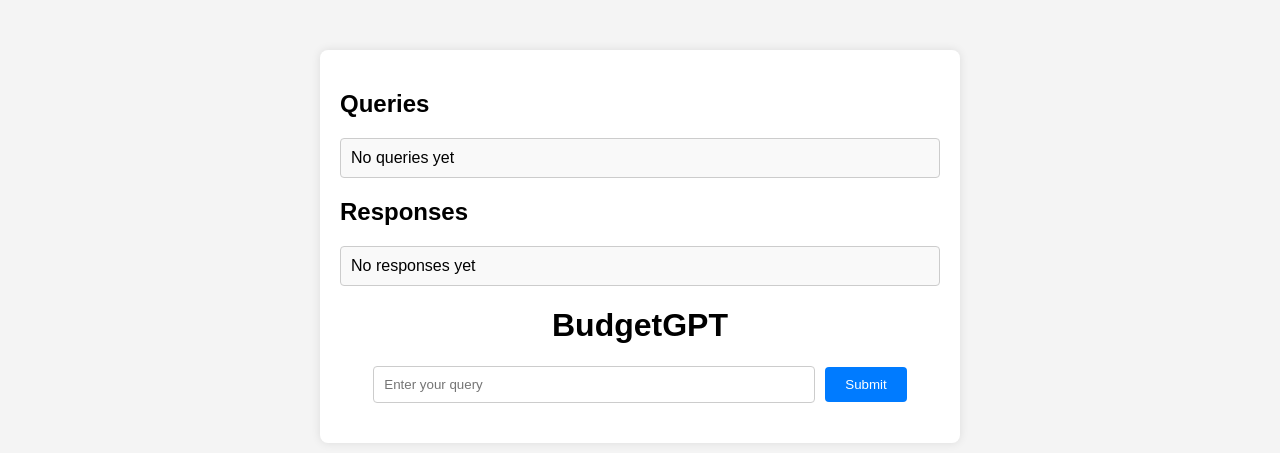
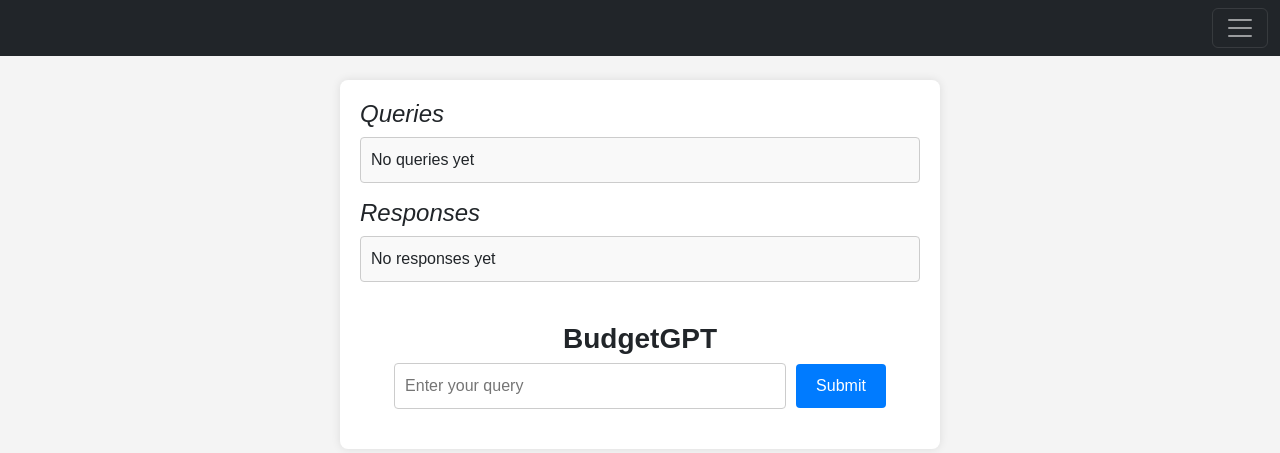
Before and after one commit to omraakhtarit2020/ExpenseApp, a Java web app: page /budgetPlanning.jsp in a window 1280 px wide. Shown: the top 453 px of the page. Run offline with Tomcat 11, a stand-in JSP engine, Linux system fonts and the light colour scheme.

Commit message:
added nav in budget

```diff
--- a/src/main/java/com/db/DBConnection.java
+++ b/src/main/java/com/db/DBConnection.java
@@ -11,7 +11,7 @@
 
 		try {
 			Class.forName("com.mysql.cj.jdbc.Driver");
-			conn = DriverManager.getConnection("jdbc:mysql://localHost:3306/tracker", "root", "Krittik@123");
+			conn = DriverManager.getConnection("jdbc:mysql://localhost:3306/tracker", "omra", "root");
 		} catch (Exception e) {
 			e.printStackTrace();
 		}
--- a/src/main/java/com/download/DownloadPdf.java
+++ b/src/main/java/com/download/DownloadPdf.java
@@ -32,13 +32,12 @@
 		// System.out.println("hi");
 		HttpSession session = request.getSession();
 		User user = (User) session.getAttribute("userobj");
-		String nameOfFile=user.getFname()+"_"+user.getLname()+"_"+"Transaction list";
-		String path = "C:\\Users\\Krittika\\Desktop\\Download_Project_ExpenseTrackerApp" + nameOfFile + ".pdf";
+		String nameOfFile = user.getFname() + "_" + user.getLname() + "_" + "Transaction list";
+		String path = "C:\\Users\\DELL\\Desktop\\" + nameOfFile + ".pdf";
 		PdfWriter writer = new PdfWriter(path);
 		PdfDocument docu = new PdfDocument(writer);
 		docu.setDefaultPageSize(PageSize.A4);
 		Document document = new Document(docu);
-
 
 		ExpenseDAO d = new ExpenseDAO(DBConnection.getConn());
 		List<User_expense> list1 = d.getAllExpenseById(user.getId());
--- a/src/main/webapp/budgetPlanning.jsp
+++ b/src/main/webapp/budgetPlanning.jsp
@@ -6,6 +6,7 @@
 <meta charset="UTF-8">
 <meta name="viewport" content="width=device-width, initial-scale=1.0">
 <title>BudgetGPT</title>
+<link href="https://cdn.jsdelivr.net/npm/bootstrap@5.3.2/dist/css/bootstrap.min.css" rel="stylesheet" integrity="sha384-T3c6CoIi6uLrA9TneNEoa7RxnatzjcDSCmG1MXxSR1GAsXEV/Dwwykc2MPK8M2HN" crossorigin="anonymous">
 <style>
 body {
 	font-family: Arial, sans-serif;
@@ -21,12 +22,9 @@
 	background-color: #fff;
 	border-radius: 8px;
 	box-shadow: 0 0 10px rgba(0, 0, 0, 0.1);
-	margin-top: 50px;
+	 margin-top:5em;
 }
 
-h1 {
-	text-align: center;
-}
 
 form {
 	margin-bottom: 20px;
@@ -62,7 +60,7 @@
 	padding: 0;
 }
 
-li {
+.res {
 	margin-bottom: 10px;
 	padding: 10px;
 	background-color: #f9f9f9;
@@ -72,51 +70,56 @@
 </style>
 </head>
 <body>
-
+ <%@ include file="components/track/budget_nav.jsp" %>
 	<div class="container">
 		<div>
-			<h2>Queries</h2>
+			<h4 class="fst-italic">Queries</h4>
 			<ul>
 				<%
 				ArrayList<String> promptAr = (ArrayList<String>) request.getAttribute("promptAr");
 				if (promptAr != null && !promptAr.isEmpty()) {
 					for (String pr : promptAr) {
 				%>
-				<li><%= pr %></li>
+				<li class="res"><%= pr %></li>
 				<%
 					}
 				} else {
 				%>
-				<li>No queries yet</li>
+				<li class="res">No queries yet</li>
 				<%
 				}
 				%>
 			</ul>
 		</div>
 		<div>
-			<h2>Responses</h2>
+			<h4 class="fst-italic">Responses</h4>
 			<ul>
 				<%
 				ArrayList<String> responses = (ArrayList<String>) request.getAttribute("responses");
 				if (responses != null && !responses.isEmpty()) {
 					for (String res : responses) {
 				%>
-				<li><%=res%></li>
+				<li class="res"><%=res%></li>
 				<%
 					}
 				} else {
 				%>
-				<li>No responses yet</li>
+				<li class="res">No responses yet</li>
 				<%
 				}
 				%>
 			</ul>
 		</div>
-		<h1>BudgetGPT</h1>
+		<br>
+		<h3 class="text-center fw-bold">BudgetGPT</h3>
 		<form action="chatgpt" method="POST">
 			<input type="text" name="query" placeholder="Enter your query">
 			<input type="submit" value="Submit">
 		</form>
 	</div>
+
+
+<script src="https://cdn.jsdelivr.net/npm/@popperjs/core@2.11.8/dist/umd/popper.min.js" integrity="sha384-I7E8VVD/ismYTF4hNIPjVp/Zjvgyol6VFvRkX/vR+Vc4jQkC+hVqc2pM8ODewa9r" crossorigin="anonymous"></script>
+<script src="https://cdn.jsdelivr.net/npm/bootstrap@5.3.2/dist/js/bootstrap.min.js" integrity="sha384-BBtl+eGJRgqQAUMxJ7pMwbEyER4l1g+O15P+16Ep7Q9Q+zqX6gSbd85u4mG4QzX+" crossorigin="anonymous"></script>
 </body>
 </html>
--- /dev/null
+++ b/src/main/webapp/components/track/budget_nav.jsp
@@ -0,0 +1,30 @@
+
+
+   <nav class="navbar navbar-dark bg-dark fixed-top">
+  <div class="container-fluid">
+    <div class="navbar-brand">
+
+    </div>
+    <button class="navbar-toggler" type="button" data-bs-toggle="offcanvas" data-bs-target="#offcanvasDarkNavbar" aria-controls="offcanvasDarkNavbar" aria-label="Toggle navigation">
+      <span class="navbar-toggler-icon"></span>
+    </button>
+    <div class="offcanvas offcanvas-end text-bg-dark" tabindex="-1" id="offcanvasDarkNavbar" aria-labelledby="offcanvasDarkNavbarLabel">
+      <div class="offcanvas-header">
+        <h5 class="offcanvas-title" id="offcanvasDarkNavbarLabel">Expense Tracker</h5>
+        <button type="button" class="btn-close btn-close-white" data-bs-dismiss="offcanvas" aria-label="Close"></button>
+      </div>
+      <div class="offcanvas-body">
+        <ul class="navbar-nav justify-content-end flex-grow-1 pe-3" >
+          <li class="nav-item">
+            <a class="nav-link" href="index.jsp"><button class="btn btn-warning col-12">DashBoard</button></a>
+          </li>
+
+
+          <li class="nav-item">
+            <a class="nav-link" href="./logout"><button class="btn btn-success col-12">Logout</button></a>
+          </li>
+        </ul>
+      </div>
+    </div>
+  </div>
+</nav>
--- a/src/main/webapp/home.jsp
+++ b/src/main/webapp/home.jsp
@@ -3,6 +3,7 @@
 <%@page import="com.db.DBConnection"%>
 <%@page import="com.entity.User_income" %>
 <%@page import="com.entity.User_expense" %>
+<%@page import="com.entity.User" %>
 <%@page import="java.util.List"%>
 <%@ page language="java" contentType="text/html; charset=ISO-8859-1"
     pageEncoding="ISO-8859-1"%>
```
Also changed, not shown: src/main/java/com/budget/chatGpt.java (+9 -6 lines), 3 other files.
